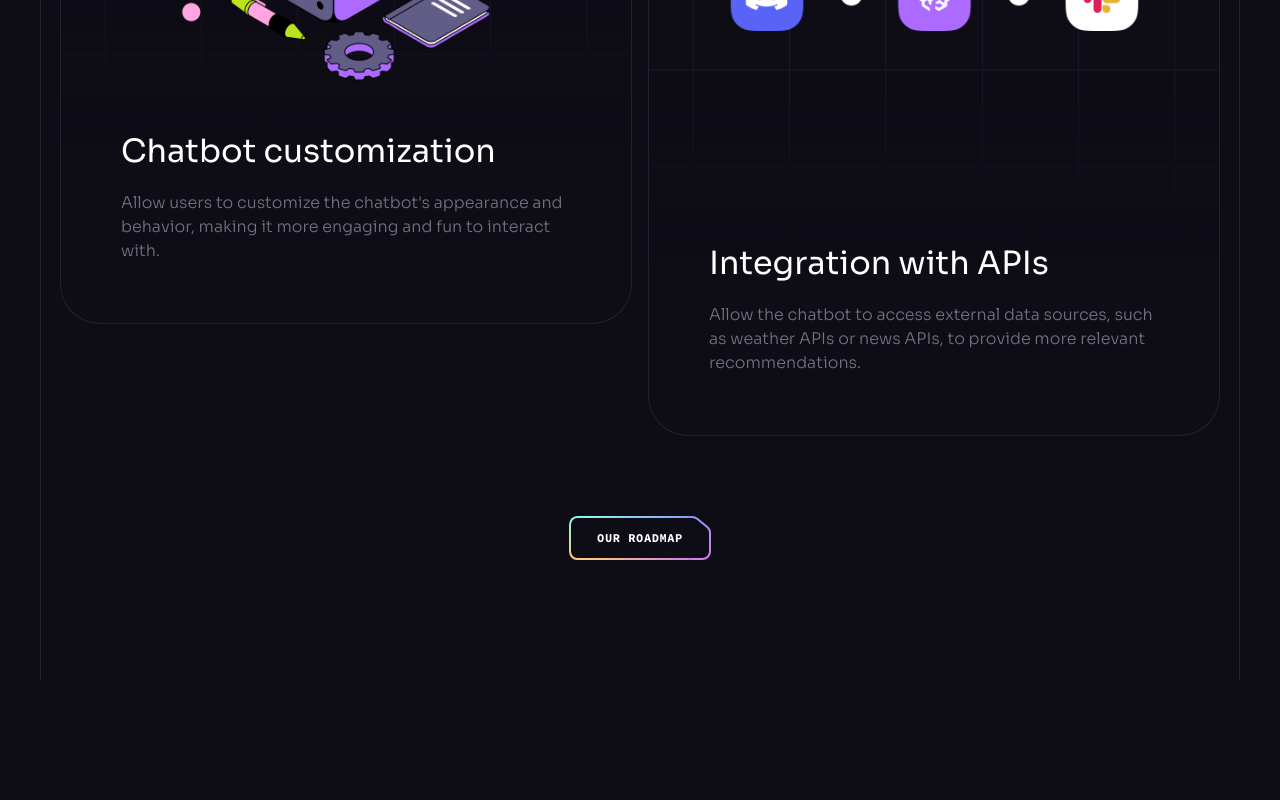
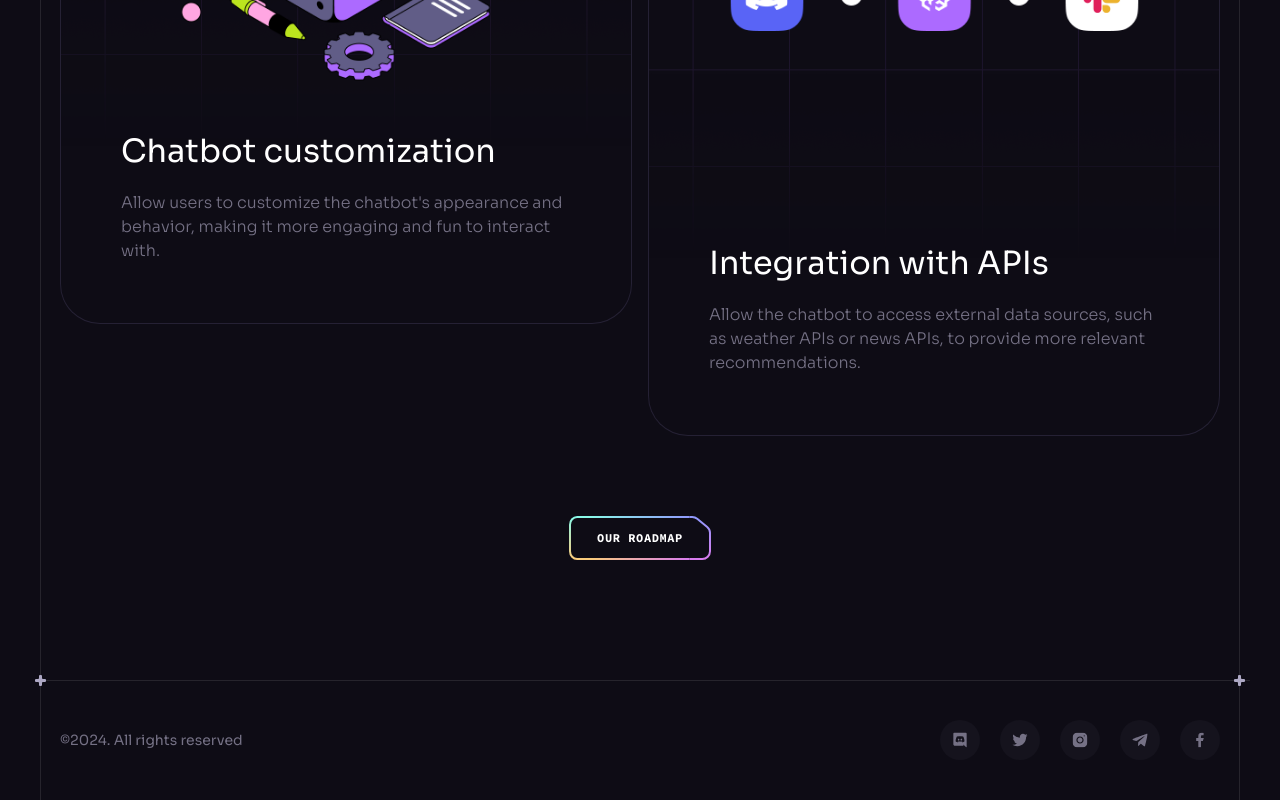
Before and after one commit to Benido/brainwave, a React (Vite) app: page / in a window 1280 px wide. Shown: the part 8585-9385 px from the top of the page. Before the commit the page ends 9265 px from the top, so only its background shows below. Built offline with nearby package versions, Linux system fonts and the light colour scheme.

Commit message:
Add the Footer section

```diff
--- a/src/App.jsx
+++ b/src/App.jsx
@@ -1,6 +1,7 @@
 import ButtonGradient from "./assets/svg/ButtonGradient";
 import Benefits from "./components/Benefits";
 import Collaboration from "./components/Collaboration";
+import { Footer } from "./components/Footer";
 import Header from "./components/Header";
 import Hero from "./components/Hero";
 import Pricing from "./components/Pricing";
@@ -18,6 +19,7 @@
         <Services />
         <Pricing />
         <Roadmap />
+        <Footer />
       </div>
       <ButtonGradient />
     </>
--- /dev/null
+++ b/src/components/Footer.jsx
@@ -0,0 +1,26 @@
+import { socials } from "../constants";
+import Section from "./Section";
+
+export const Footer = () => {
+  return (
+    <Section crosses className="!px-0 !py-10">
+      <div className="container flex sm:justify-between justify-center items-center gap-10 max-sm:flex-col">
+        <p className="caption text-n-4 lg:block">
+          ©{new Date().getFullYear()}. All rights reserved
+        </p>
+        <ul className="flex gap-5 flex-wrap">
+          {socials.map((item) => (
+            <a
+              key={item.id}
+              href={item.url}
+              target="_blank"
+              className="flex items-center justify-center w-10 h-10 bg-n-7 rounded-full transition-colors hover:bg-n-6"
+            >
+              <img src={item.iconUrl} width={16} height={16} alt={item.title} />
+            </a>
+          ))}
+        </ul>
+      </div>
+    </Section>
+  );
+};
```
